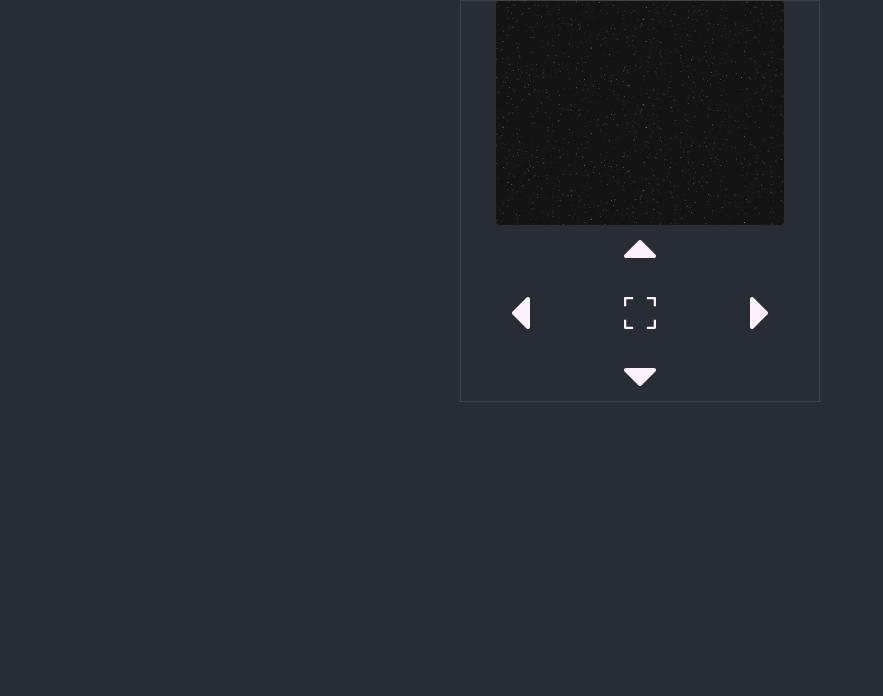
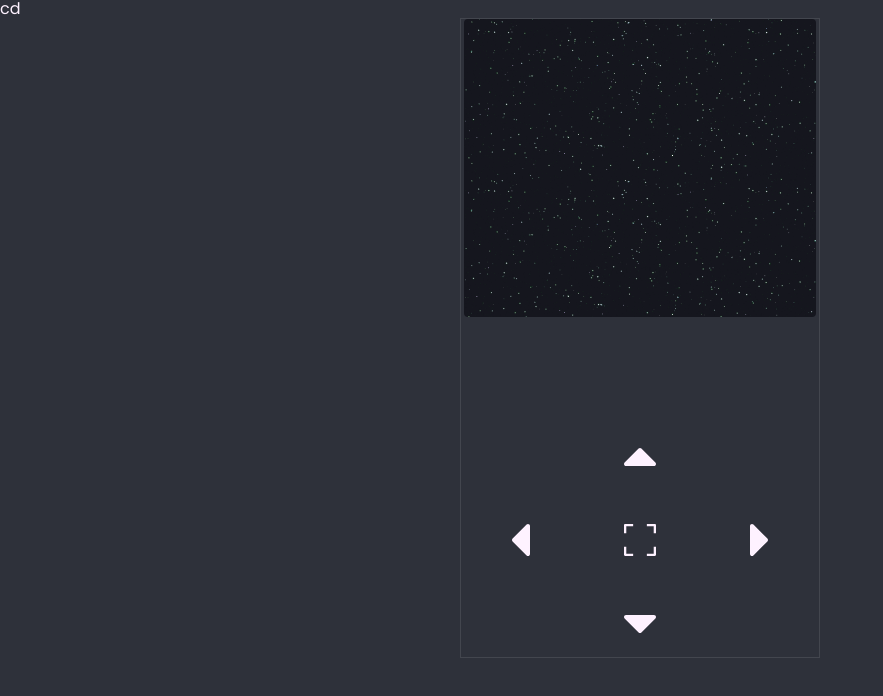
Before and after one commit to mawburn/pbbg, a React (Create React App) app in the folder client/: page / in a window 1280 px wide. Shown: the top 696 px of the page, without its empty margins (0-883 px from the left). Built offline with nearby package versions, Linux system fonts and the light colour scheme.

Commit message:
add some randomness

```diff
--- a/client/public/index.html
+++ b/client/public/index.html
@@ -1,4 +1,4 @@
-<!DOCTYPE html>
+cd<!DOCTYPE html>
 <html lang="en">
   <head>
     <meta charset="utf-8" />
--- a/client/src/components/App/index.tsx
+++ b/client/src/components/App/index.tsx
@@ -1,4 +1,4 @@
-import React, { FC } from 'react'
+import React, { FC, useState } from 'react'
 
 import SectorWindow from '../SectorWindow'
 import Movement from '../Movement'
@@ -7,11 +7,20 @@ import randomString from '../../utils/randomString'
 
 import s from './styles.module.scss'
 
-const App: FC = () => (
-  <div className={s.app}>
-    <SectorWindow type="space" sectorId={randomString(10)} />
-    <Movement />
-  </div>
-)
+const App: FC = () => {
+  const [sectorId, setSectorId] = useState<string>(randomString(10))
+
+  const _handleMove = () => {
+    setSectorId(randomString(10))
+  }
+
+  return (
+    <div className={s.app}>
+      <SectorWindow type="space" sectorId={sectorId} />
+      <div />
+      <Movement handleMove={_handleMove} />
+    </div>
+  )
+}
 
 export default App
--- a/client/src/components/App/styles.module.scss
+++ b/client/src/components/App/styles.module.scss
@@ -2,4 +2,12 @@
   border: 1px solid rgba(255, 255, 255, 0.1);
   margin: 0 auto;
   max-width: 360px;
+  height: 640px;
+  max-height: 640px;
+
+  display: grid;
+  grid-template-columns: 1fr;
+  grid-template-rows: 1.4fr 0.5fr 1.1fr;
+  grid-column-gap: 0px;
+  grid-row-gap: 0px;
 }
--- a/client/src/components/Movement/index.tsx
+++ b/client/src/components/Movement/index.tsx
@@ -5,26 +5,32 @@ import deploy from './deploy.svg'
 
 import s from './styles.module.scss'
 
-const Movement: FC = () => (
+export type MoveDirection = 'up' | 'down' | 'left' | 'right'
+
+interface MovementProps {
+  handleMove: (dir: MoveDirection) => void
+}
+
+const Movement: FC<MovementProps> = ({ handleMove }) => (
   <div className={s.cont}>
     <div className={s.placeholder} />
-    <button className={s.dir}>
+    <button className={s.dir} onClick={() => handleMove('up')}>
       <img src={arrow} className={s.up} alt="up" />
     </button>
     <div className={s.placeholder} />
 
-    <button className={s.dir}>
+    <button className={s.dir} onClick={() => handleMove('left')}>
       <img src={arrow} className={s.left} alt="left" />
     </button>
     <button className={s.dir}>
       <img src={deploy} className={s.deploy} alt="deploy" />
     </button>
-    <button className={s.dir}>
+    <button className={s.dir} onClick={() => handleMove('right')}>
       <img src={arrow} className={s.right} alt="right" />
     </button>
 
     <div className={s.placeholder} />
-    <button className={s.dir}>
+    <button className={s.dir} onClick={() => handleMove('down')}>
       <img src={arrow} className={s.down} alt="down" />
     </button>
     <div className={s.placeholder} />
--- a/client/src/components/Movement/styles.module.scss
+++ b/client/src/components/Movement/styles.module.scss
@@ -7,6 +7,7 @@
   margin: 0 auto;
   justify-items: center;
   align-items: center;
+  width: 100%;
 }
 
 .dir {
--- a/client/src/components/SectorWindow/index.tsx
+++ b/client/src/components/SectorWindow/index.tsx
@@ -1,4 +1,4 @@
-import React, { FC, useRef, CSSProperties } from 'react'
+import React, { FC, useState, useEffect, CSSProperties } from 'react'
 import cn from 'classnames'
 
 import keyToNumber from '../../utils/keyToNumber'
@@ -13,16 +13,22 @@ interface SectorWindowProps {
 }
 
 const SectorWindow: FC<SectorWindowProps> = ({ sectorId, type }) => {
-  const horiz = useRef<number>(keyToNumber(sectorId, -1522, 1522))
-  const vert = useRef<number>(keyToNumber(sectorId, -435, 435))
-  const zoom = useRef<number>(keyToNumber(sectorId, 200, 800))
+  const getBg = (id: string) => ({
+    backgroundPosition: `${keyToNumber(id, -1522, 1522)}px ${keyToNumber(
+      id,
+      -435,
+      435
+    )}px`,
+    backgroundSize: `${keyToNumber(id, 225, 800)}px`,
+  })
 
-  const background: CSSProperties = {
-    backgroundPosition: `${horiz.current}px ${vert.current}px`,
-    backgroundSize: `${zoom.current}px`,
-  }
+  const [bg, setBg] = useState<CSSProperties>(getBg(sectorId))
 
-  return <div style={background} className={cn(s.cont, s.space)} />
+  useEffect(() => {
+    setBg(getBg(sectorId))
+  }, [sectorId])
+
+  return <div style={bg} className={cn(s.cont, s.space)} />
 }
 
 export default SectorWindow
--- a/client/src/components/SectorWindow/styles.module.scss
+++ b/client/src/components/SectorWindow/styles.module.scss
@@ -1,10 +1,10 @@
-$spaceColor: #141414;
+$spaceColor: #15161e;
 
 .cont {
   border-radius: 4px;
   margin: 0 auto;
-  height: 14rem;
-  width: 18rem;
+  // height: 18rem;
+  width: 22rem;
 
   display: grid;
   grid-template-columns: repeat(4, 1fr);
--- a/client/src/index.scss
+++ b/client/src/index.scss
@@ -9,7 +9,7 @@
 
 html,
 body {
-  background-color: #282c34;
+  background-color: #2e313a;
   display: flex;
   color: #fef2ff;
   flex: 1 0 auto;
--- a/client/src/utils/randomString.tsx
+++ b/client/src/utils/randomString.tsx
@@ -1,4 +1,4 @@
-export default function makeid(length: number): string {
+export default function randomString(length: number): string {
   let result = ''
 
   const chars = 'ABCDEFGHIJKLMNOPQRSTUVWXYZabcdefghijklmnopqrstuvwxyz0123456789'
```
